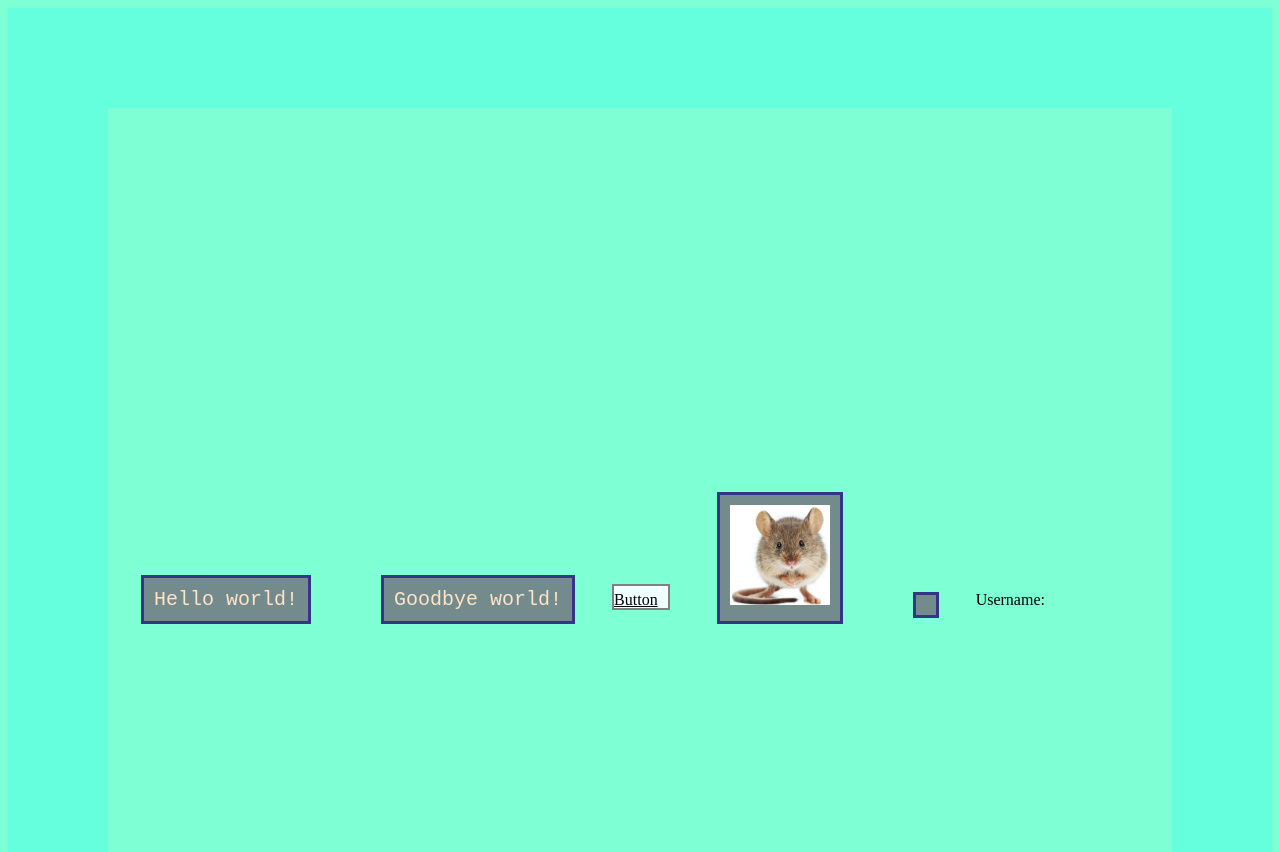
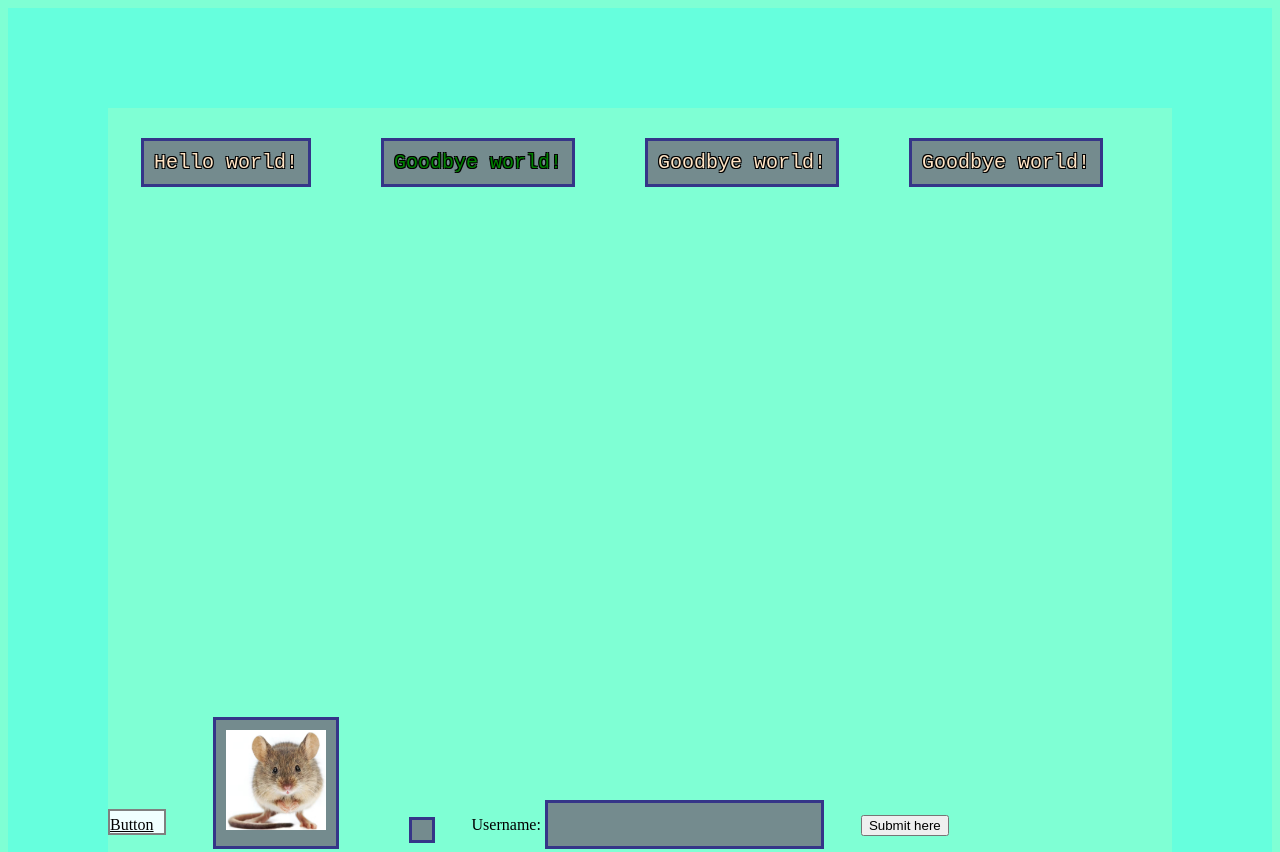
Before and after one commit to Myselfshiwoziji/WebRC, a plain HTML site: page physical-lessons/test.html in a window 1280 px wide. Shown: the top 852 px of the page. Drawn offline with Linux system fonts and the light colour scheme.

Commit message:
things mat have happened

```diff
--- a/Styles/animation-example.css
+++ b/Styles/animation-example.css
@@ -58,6 +58,7 @@
 #practice_animation_3 {
     display: inline-block;
     animation: practice_3 5s linear infinite;
+    transition: 1s;
 }
 
 #practice_animation_3:hover {
--- a/physical-lessons/test.css
+++ b/physical-lessons/test.css
@@ -2,7 +2,7 @@
     border: 3px solid rgb(53, 53, 136);
     padding: 10px;
     margin: 33px;
-    margin-top: 30vw;
+    margin-top: 30px;
     margin-bottom: 500px;
     display: inline-block;
     color:bisque;
@@ -10,6 +10,8 @@
     background-color: rgb(116, 139, 142);
     font-size: 20px;
     font-family: 'Courier New', Courier, monospace;
+    text-shadow: -1px -1px 0 #000, 1px -1px 0 #000, -1px 1px 0 #000, 1px 1px 0 #000;
+    transition: 1s;
 }
 
 .test:focus {
@@ -39,9 +41,23 @@
     color:black;
     cursor: pointer;
     text-align: center;
+    transition: 0.3s;
 }
 
 .button:hover {
     background-color: rgb(150, 163, 163);
     border: 10px solid gray
 }
+
+.test:nth-child(2) {
+    color: green;
+}
+
+img:hover {
+    width: 7em;
+    height: 7em;
+}
+
+img {
+    transition: 2s;
+}
--- a/physical-lessons/test.html
+++ b/physical-lessons/test.html
@@ -9,6 +9,9 @@
     <body class = "background">
         <a class = "test">Hello world!</a>
         <a class = "test">Goodbye world!</a>
+        <a class = "test">Goodbye world!</a>
+        <a class = "test">Goodbye world!</a>
+
         <a class = "button" target="_self" href="test.html">Button</a>
         <a class = "test" href="https://www.youtube.com/" target="_blank">
             <img src = "rat.jpg" width = "100px" height = "100px">
@@ -17,5 +20,6 @@
 
         <label for="username">Username:</label>
         <input type="text" class = "username test" style="margin-left: 0px;">
+        <button type="submit">Submit here</button>
     </body>
 </html>
```
